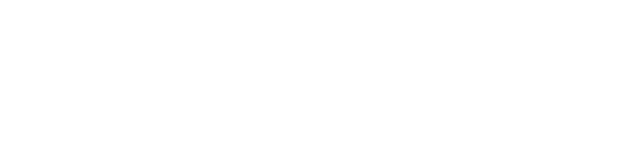
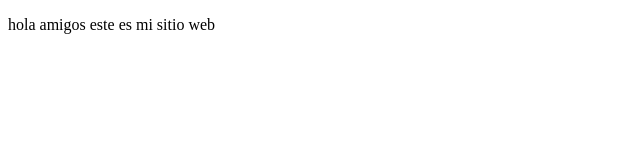
Before and after one commit to Nanomanzo/proyectoDemoCursoPrework, a plain HTML site: page index.html in a window 1280 px wide. Shown: the whole page, without its empty margins (0-640 px from the left). Drawn offline with Linux system fonts and the light colour scheme.

Commit message:
agregamos parrafo

```diff
--- a/index.html
+++ b/index.html
@@ -7,6 +7,6 @@
     <title>hola mundo</title>
 </head>
 <body>
-
+    <p>hola amigos este es mi sitio web</p>
 </body>
 </html>
```
